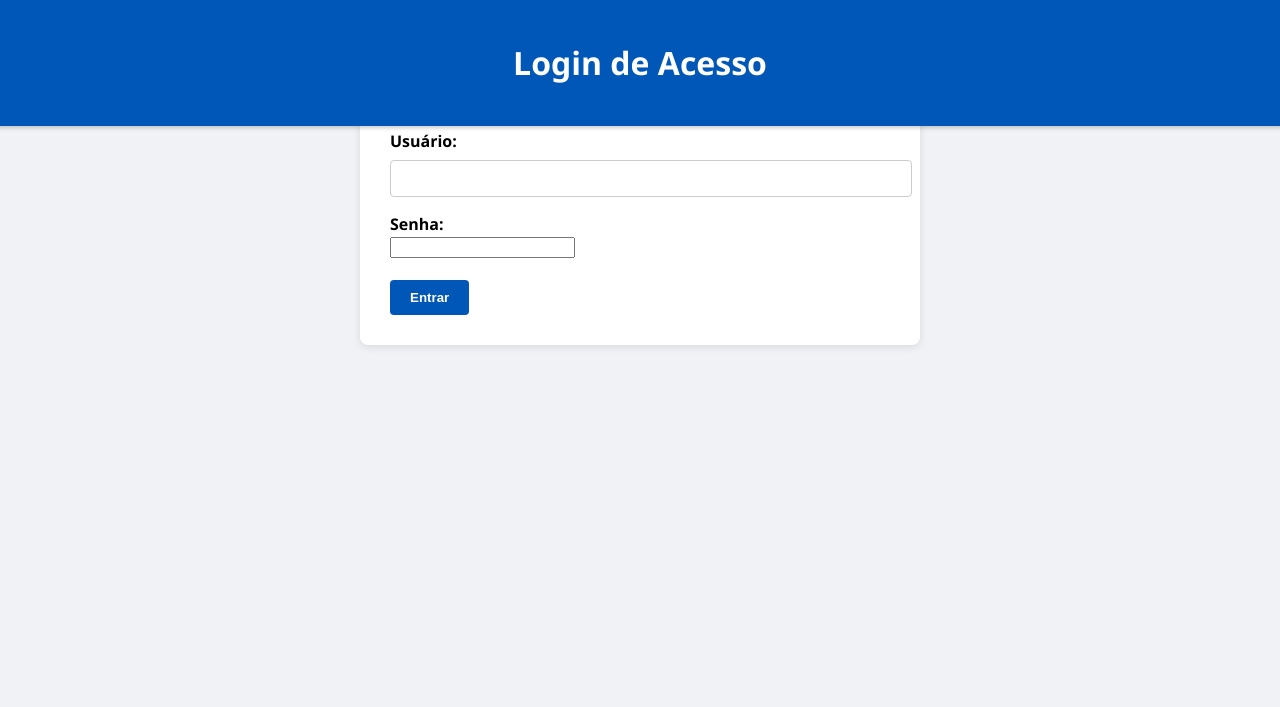
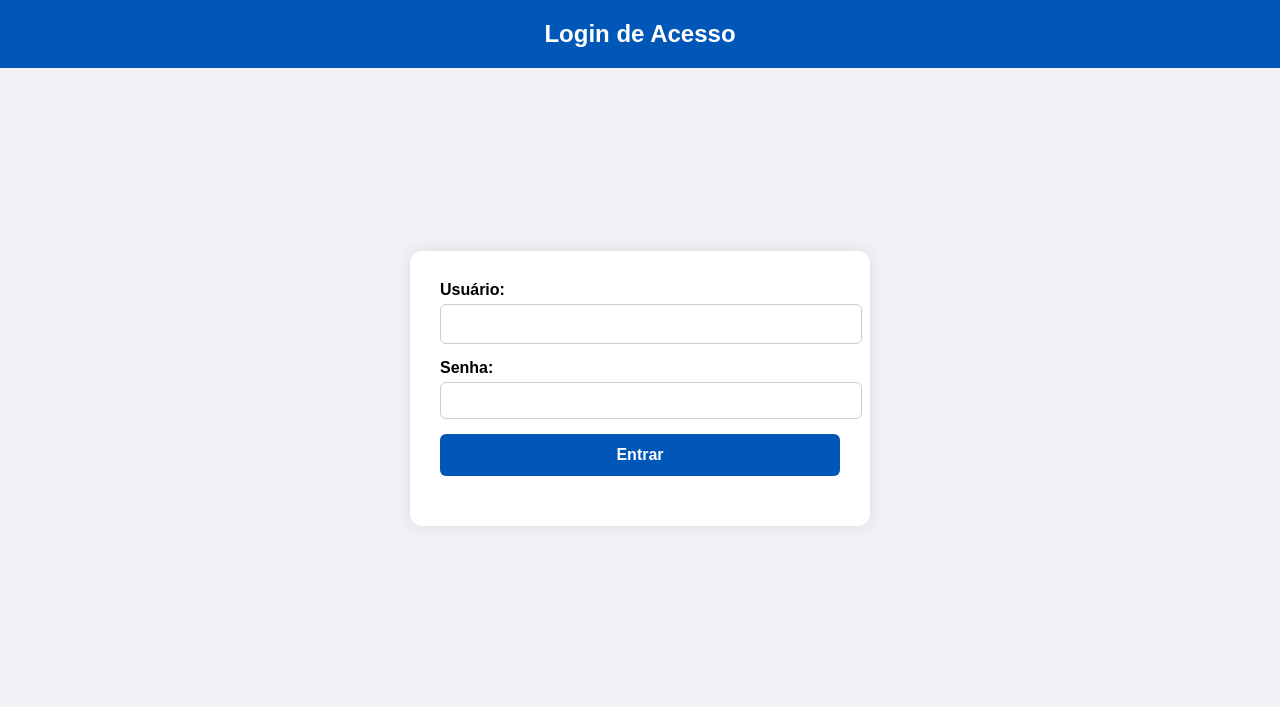
Before and after one commit to Matheus0062/consulta-unidades, a Flask app: page / in a window 1280 px wide. Shown: the top 707 px of the page. Run offline with Flask 3, Linux system fonts and the light colour scheme.

Commit message:
Mensagem descritiva do que foi alterado

```diff
--- a/app.py
+++ b/app.py
@@ -18,7 +18,7 @@ def login():
         usuario = request.form.get("usuario")
         senha = request.form.get("senha")
 
-        usuarios = carregar_usuarios()  # ← Carrega os usuários dinamicamente
+        usuarios = carregar_usuarios()
 
         if usuario in usuarios and usuarios[usuario] == senha:
             session["usuario"] = usuario
@@ -34,29 +34,27 @@ def index():
     if "usuario" not in session:
         return redirect(url_for("login"))
 
-    resultado = None
+    resultados = None
 
     if request.method == "POST":
-        entrada = request.form["unidade"].strip().upper()
+        entrada = request.form.get("unidade", "").strip().upper()  # <-- Corrigido aqui
         caminho = os.path.join(os.path.dirname(__file__), "Suporte.xlsx")
 
         colunas = ["Cidade", "Nome da unidade", "Serial do DVR", "MAC da central do alarme", "Última preventiva realizada"]
         df = pd.read_excel(caminho, usecols=colunas)
 
-        resultados = df[df["Nome da unidade"].str.upper().str.contains(entrada)]
+        encontrados = df[df["Nome da unidade"].str.upper().str.contains(entrada)]
 
-        if len(resultados) == 1:
-            resultado = [resultados.iloc[0].to_dict()]
-        elif len(resultados) > 1:
-            resultado = resultados.to_dict(orient="records")
+        if not encontrados.empty:
+            resultados = encontrados.to_dict(orient="records")
         else:
-            resultado = []
+            resultados = []
 
-    return render_template("index.html", resultado=resultado, usuario=session["usuario"])
+    return render_template("index.html", resultados=resultados, usuario=session["usuario"])
 
 @app.route("/logout")
 def logout():
-    session.pop("usuario", None)
+    session.clear()
     return redirect(url_for("login"))
 
 if __name__ == "__main__":
--- a/static/style.css
+++ b/static/style.css
@@ -1,88 +1,121 @@
-/* Layout básico da página */
-body {
-    font-family: 'Segoe UI', Tahoma, Geneva, Verdana, sans-serif;
-    background-color: #f0f2f5;
+/* Reset básico */
+body, html {
+    margin: 0;
+    padding: 0;
+    font-family: Arial, sans-serif;
+    background-color: #f3f5f7;
+}
+
+/* Cabeçalho com título e botão de logout */
+header {
+    background-color: #0057b7;
+    color: white;
+    padding: 20px 30px;
+    font-size: 24px;
+    font-weight: bold;
+    position: fixed;
+    top: 0;
+    width: 100%;
+    z-index: 100;
+    box-shadow: 0 4px 8px rgba(0, 0, 0, 0.1);
+
+    display: flex;
+    justify-content: space-between;
+    align-items: center;
+}
+
+.btn-sair {
+    background-color: #ffffff33;
+    color: white;
+    padding: 8px 16px;
+    border-radius: 6px;
+    text-decoration: none;
+    font-size: 14px;
+    transition: background-color 0.3s ease;
+}
+.btn-sair:hover {
+    background-color: #ffffff55;
+}
+
+/* Conteúdo centralizado */
+main {
+    margin-top: 120px; /* Espaço para o cabeçalho fixo */
     display: flex;
     flex-direction: column;
     align-items: center;
-    padding-top: 100px;
-    margin: 0;
 }
 
-/* Cabeçalho fixo */
-header {
-    position: fixed;
-    top: 0;
-    width: 100%;
-    background-color: #0057b7;
-    color: white;
-    text-align: center;
-    padding: 20px;
-    box-shadow: 0 2px 4px rgba(0,0,0,0.2);
+/* Cartão do formulário e resultados */
+.card {
+    background: white;
+    padding: 30px 40px;
+    border-radius: 12px;
+    box-shadow: 0 4px 12px rgba(0,0,0,0.1);
+    width: 90%;
+    max-width: 800px;
 }
 
-/* Formulário de busca */
+/* Formulário */
 form {
-    background-color: white;
-    padding: 30px;
-    border-radius: 8px;
-    box-shadow: 0 2px 8px rgba(0,0,0,0.1);
-    width: 100%;
-    max-width: 500px;
+    margin-bottom: 20px;
 }
 
 label {
     font-weight: bold;
+    display: block;
+    margin-bottom: 5px;
 }
 
 input[type="text"] {
     width: 100%;
     padding: 10px;
-    margin-top: 8px;
-    margin-bottom: 16px;
+    margin-bottom: 15px;
+    border-radius: 6px;
     border: 1px solid #ccc;
-    border-radius: 4px;
+    font-size: 16px;
 }
 
 button {
     background-color: #0057b7;
     color: white;
-    padding: 10px 20px;
     border: none;
-    border-radius: 4px;
+    padding: 12px;
+    width: 100%;
     font-weight: bold;
+    border-radius: 6px;
     cursor: pointer;
-    transition: background-color 0.3s;
+    font-size: 16px;
+    transition: background-color 0.3s ease;
+}
+button:hover {
+    background-color: #0045a3;
 }
 
-button:hover {
-    background-color: #003f8a;
+/* Mensagem de nenhum resultado */
+p {
+    text-align: center;
+    color: #555;
+    font-weight: bold;
 }
 
-/* Resultados */
-.resultado {
-    background-color: #ffffff;
-    padding: 20px;
-    border-radius: 8px;
-    margin-top: 30px;
+/* Tabela de resultados */
+table {
     width: 100%;
-    max-width: 500px;
-    box-shadow: 0 2px 8px rgba(0,0,0,0.1);
+    border-collapse: collapse;
+    margin-top: 20px;
 }
 
-.unidade {
-    margin-bottom: 20px;
-    border-bottom: 1px solid #eee;
-    padding-bottom: 10px;
+th, td {
+    padding: 12px;
+    text-align: left;
+    border-bottom: 1px solid #ddd;
 }
 
-p strong {
-    color: #0057b7;
+th {
+    background-color: #0057b7;
+    color: white;
 }
 
-/* Mensagem de erro */
-.resultado p {
-    color: #b00020;
-    font-weight: bold;
-    text-align: center;
+tr:hover {
+    background-color: #f1f1f1;
 }
--- a/templates/login.html
+++ b/templates/login.html
@@ -1,27 +1,101 @@
 <!DOCTYPE html>
-<html lang="pt-br">
+<html lang="pt-BR">
 <head>
     <meta charset="UTF-8">
     <title>Login - Plataforma de Consulta</title>
     <link rel="stylesheet" href="{{ url_for('static', filename='style.css') }}">
+    <style>
+        body {
+            font-family: Arial, sans-serif;
+            background-color: #f0f2f5;
+            margin: 0;
+        }
+
+        .topbar {
+            background-color: #0057b7;
+            color: white;
+            padding: 20px;
+            text-align: center;
+            font-size: 24px;
+            font-weight: bold;
+        }
+
+        .container {
+            display: flex;
+            justify-content: center;
+            align-items: center;
+            min-height: 80vh;
+        }
+
+        .login-box {
+            background-color: white;
+            padding: 30px;
+            border-radius: 12px;
+            box-shadow: 0 0 15px rgba(0,0,0,0.1);
+            width: 100%;
+            max-width: 400px;
+        }
+
+        .login-box label {
+            font-weight: bold;
+            display: block;
+            margin-bottom: 5px;
+        }
+
+        .login-box input[type="text"],
+        .login-box input[type="password"] {
+            width: 100%;
+            padding: 10px;
+            margin-bottom: 15px;
+            border-radius: 6px;
+            border: 1px solid #ccc;
+        }
+
+        .login-box button {
+            width: 100%;
+            background-color: #0057b7;
+            color: white;
+            padding: 12px;
+            border: none;
+            border-radius: 6px;
+            font-weight: bold;
+            cursor: pointer;
+        }
+
+        .login-box button:hover {
+            background-color: #004099;
+        }
+
+        .erro {
+            background-color: #ffdede;
+            color: #b00020;
+            padding: 10px;
+            border-radius: 6px;
+            text-align: center;
+            margin-bottom: 15px;
+            font-weight: bold;
+        }
+    </style>
 </head>
 <body>
-    <header>
-        <h1>Login de Acesso</h1>
-    </header>
+    <div class="topbar">Login de Acesso</div>
 
-    <form method="POST">
-        <label for="usuario">Usuário:</label><br>
-        <input type="text" name="usuario" id="usuario" required><br>
+    <div class="container">
+        <div class="login-box">
+            {% if erro %}
+                <div class="erro">{{ erro }}</div>
+            {% endif %}
 
-        <label for="senha">Senha:</label><br>
-        <input type="password" name="senha" id="senha" required><br><br>
+            <form method="POST">
+                <label for="usuario">Usuário:</label>
+                <input type="text" name="usuario" id="usuario" required>
 
-        <button type="submit">Entrar</button>
-    </form>
+                <label for="senha">Senha:</label>
+                <input type="password" name="senha" id="senha" required>
 
-    {% if erro %}
-        <p style="color:red; text-align:center;"><strong>{{ erro }}</strong></p>
-    {% endif %}
+                <button type="submit">Entrar</button>
+            </form>
+        </div>
+    </div>
 </body>
 </html>
```
Also changed, not shown: templates/index.html (+31 -22 lines).
